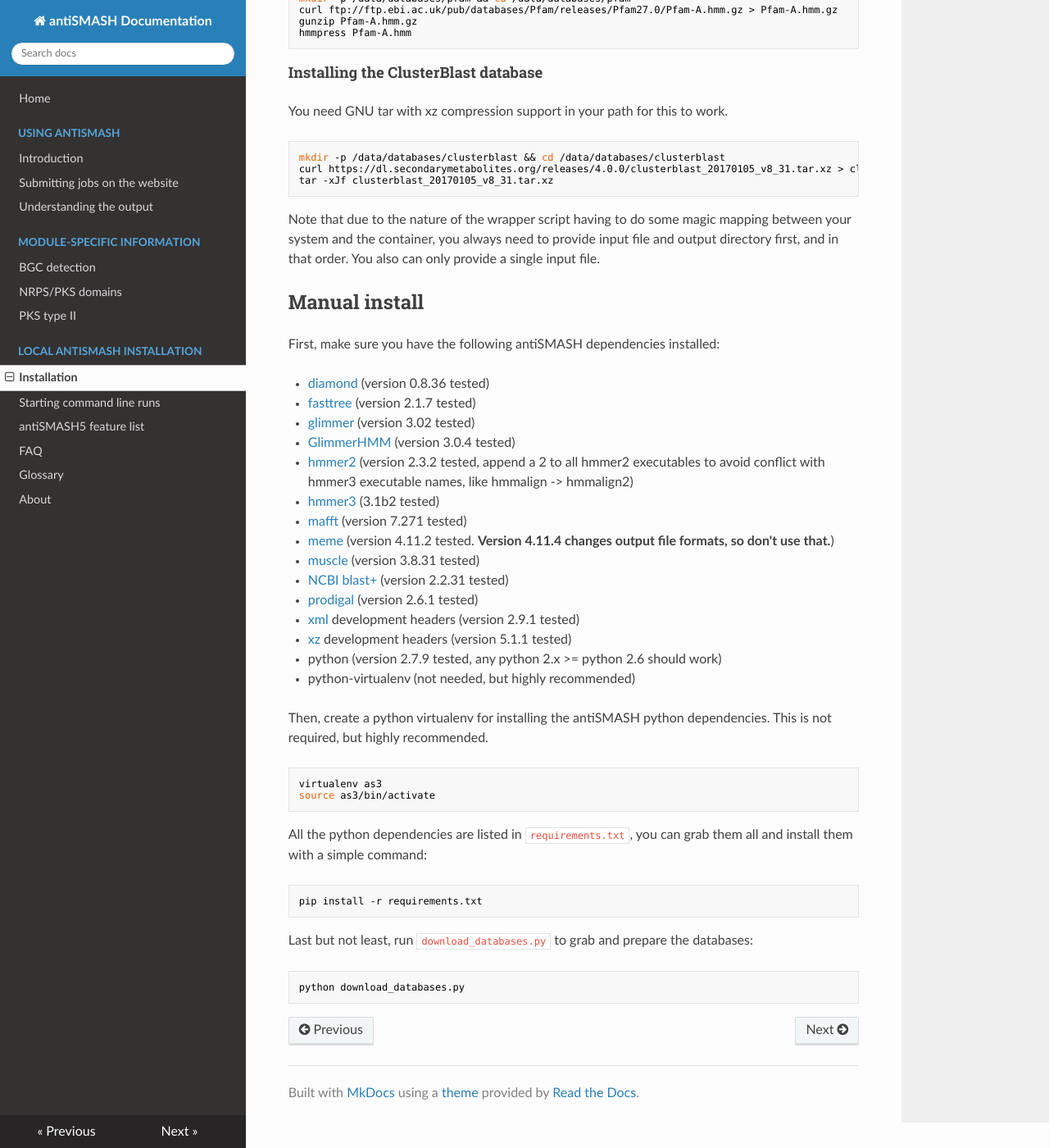
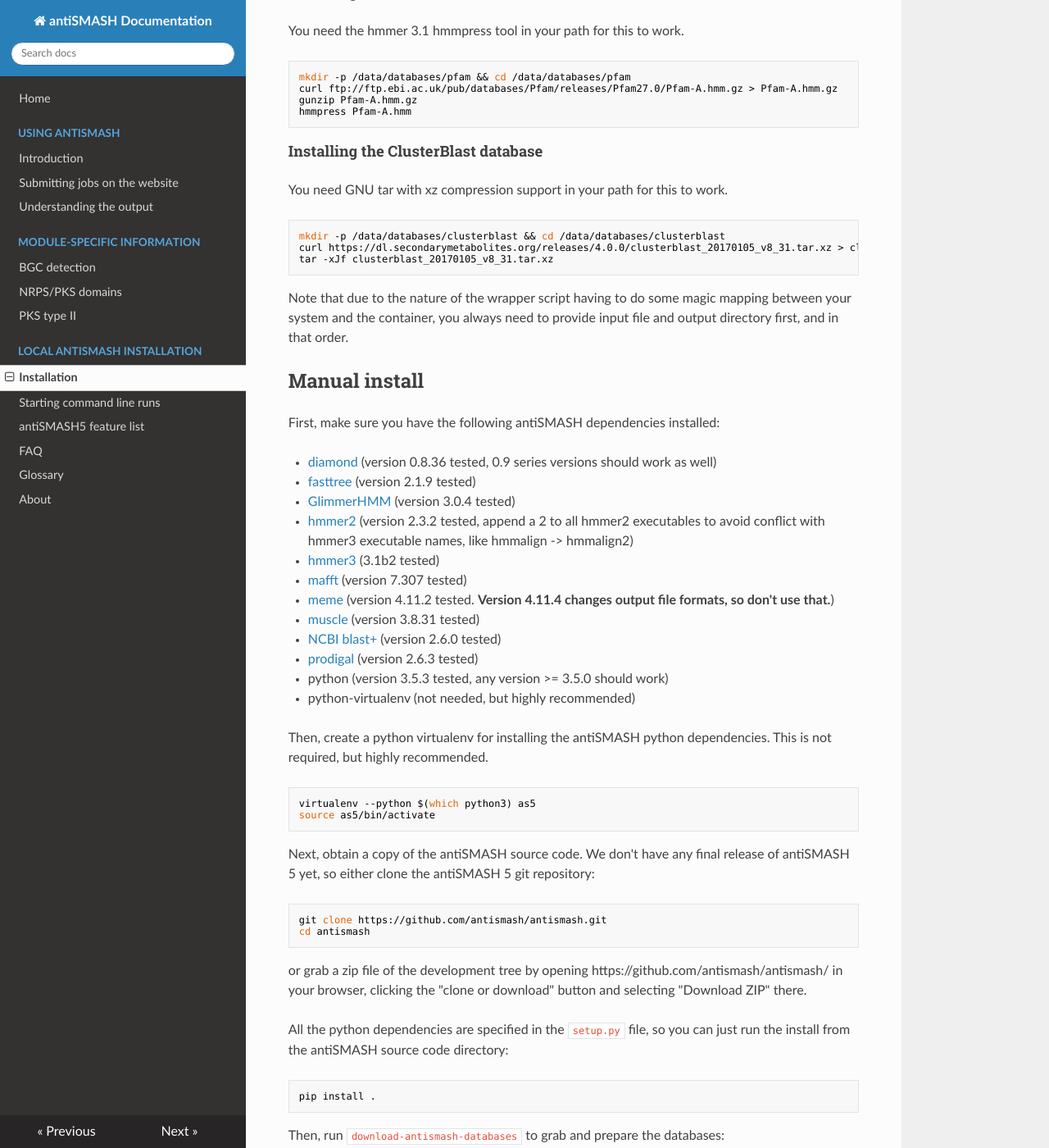
Before and after one commit to antismash/documentation, an MkDocs documentation site: the page built from docs/install.md, in a window 1280 px wide and 1400 px high, scrolled down 1892 px. Shown: the whole window at 82% size. Built offline with MkDocs 1.6.1, drawn with Linux system fonts in a browser that asks for light colours; nearby versions of some CDN libraries; some of the changed text lies outside the part shown.

Commit message:
installation: Update manual install documentation for antiSMASH 5 release
Signed-off-by: Kai Blin <kblin@biosustain.dtu.dk>

````diff
--- a/docs/install.md
+++ b/docs/install.md
@@ -9,6 +9,8 @@ At the moment, there are three options available to install antiSMASH:
 
 
 ## Bioconda
+
+**Note:** Bioconda at the moment still provides antiSMASH 4.1.0, not the new version 5. We are hoping to fix this soon.
 
 Bioconda is a channel for the [conda](http://conda.pydata.org/docs/intro.html)
 package manager with a focus on bioinformatics software. Once you have [bioconda
@@ -34,9 +36,11 @@ antismash my_input.gbk
 
 You can use `antismash --help` to show all available options.
 
-## On Debian Linux 8
+## On Debian Linux 9
 
-For 64bit AMD/Intel Debian 8 machines, all the required dependencies are available
+**Note:** We are still working on an antiSMASH 5 installer script.
+
+For 64bit AMD/Intel Debian 9 machines, all the required dependencies are available
 either from the official Debian repositories, or from the custom antiSMASH
 repository. If you are allowed to `sudo`, installing antiSMASH is as easy as:
 
@@ -45,13 +49,12 @@ curl -q https://bitbucket.org/antismash/antismash/downloads/install_deb.sh > ins
 bash install_deb.sh
 ```
 
-**Note:** Currently only Debian 8 (jessie) is supported. Packages for Debian 9 (stretch)
-are on the way but still being tested.
-
 ## Using Docker
 
 If you're not on Debian, but don't want to bother with the full-blown
 installation, there are two docker images you can use.
+
+**Note:** We are still working on antiSMASH 5 docker images.
 
 ### antiSMASH standalone
 
@@ -68,8 +71,7 @@ run_antismash <input file> <output directory> [antismash options]
 
 Note that due to the nature of the wrapper script having to do some magic
 mapping between your system and the container, you always need to provide input
-file and output directory first, and in that order. You also can only provide a
-single input file.
+file and output directory first, and in that order.
 
 ### antiSMASH standalone-lite
 
@@ -105,48 +107,63 @@ tar -xJf clusterblast_20170105_v8_31.tar.xz
 
 Note that due to the nature of the wrapper script having to do some magic
 mapping between your system and the container, you always need to provide input
-file and output directory first, and in that order. You also can only provide a
-single input file.
+file and output directory first, and in that order.
 
 ## Manual install
 
 First, make sure you have the following antiSMASH dependencies installed:
 
-- [diamond](https://github.com/bbuchfink/diamond) (version 0.8.36 tested)
-- [fasttree](http://www.microbesonline.org/fasttree/#Install) (version 2.1.7 tested)
-- [glimmer](https://ccb.jhu.edu/software/glimmer/) (version 3.02 tested)
+- [diamond](https://github.com/bbuchfink/diamond) (version 0.8.36 tested, 0.9 series versions should work as well)
+- [fasttree](http://www.microbesonline.org/fasttree/#Install) (version 2.1.9 tested)
 - [GlimmerHMM](https://ccb.jhu.edu/software/glimmerhmm/) (version 3.0.4 tested)
 - [hmmer2](http://hmmer.janelia.org/download.html) (version 2.3.2 tested, append a 2 to all hmmer2 executables to avoid conflict with hmmer3 executable names, like hmmalign -> hmmalign2)
 - [hmmer3](http://hmmer.janelia.org/download.html) (3.1b2 tested)
-- [mafft](http://mafft.cbrc.jp/alignment/software/) (version 7.271 tested)
+- [mafft](http://mafft.cbrc.jp/alignment/software/) (version 7.307 tested)
 - [meme](http://meme-suite.org/meme-software/) (version 4.11.2 tested. **Version 4.11.4 changes output file formats, so don't use that.**)
 - [muscle](http://www.drive5.com/muscle/downloads.htm) (version 3.8.31 tested)
-- [NCBI blast+](ftp://ftp.ncbi.nlm.nih.gov/blast/executables/blast+/LATEST/) (version 2.2.31 tested)
-- [prodigal](http://prodigal.ornl.gov/) (version 2.6.1 tested)
-- [xml](http://xmlsoft.org) development headers (version 2.9.1 tested)
-- [xz](http://tukaani.org/xz/) development headers (version 5.1.1 tested)
-- python (version 2.7.9 tested, any python 2.x >= python 2.6 should work)
+- [NCBI blast+](ftp://ftp.ncbi.nlm.nih.gov/blast/executables/blast+/LATEST/) (version 2.6.0 tested)
+- [prodigal](http://prodigal.ornl.gov/) (version 2.6.3 tested)
+- python (version 3.5.3 tested, any version >= 3.5.0 should work)
 - python-virtualenv (not needed, but highly recommended)
 
 Then, create a python virtualenv for installing the antiSMASH python
 dependencies. This is not required, but highly recommended.
 
+```bash
+virtualenv --python $(which python3) as5
+source as5/bin/activate
+```
+
+Next, obtain a copy of the antiSMASH source code. We don't have any final release of antiSMASH 5 yet,
+so either clone the antiSMASH 5 git repository:
 
 ```bash
-virtualenv as3
-source as3/bin/activate
+git clone https://github.com/antismash/antismash.git
+cd antismash
 ```
 
-All the python dependencies are listed in `requirements.txt`, you can grab them
-all and install them with a simple command:
+or grab a zip file of the development tree by opening https://github.com/antismash/antismash/ in your
+browser, clicking the "clone or download" button and selecting "Download ZIP" there.
+
+
+All the python dependencies are specified in the `setup.py` file, so you can just run the install
+from the antiSMASH source code directory:
 
 ```bash
-pip install -r requirements.txt
+pip install .
 ```
 
-Last but not least, run `download_databases.py` to grab and prepare the
+Then, run `download-antismash-databases` to grab and prepare the
 databases:
 
 ```bash
-python download_databases.py
+download-antismash-databases
 ```
+
+To check all of the dependencies are installed and antiSMASH can find them, run:
+
+```bash
+antismash --check-prereqs
+```
+
+If antiSMASH prints "All prerequisites satisfied", you're good to go.
````
